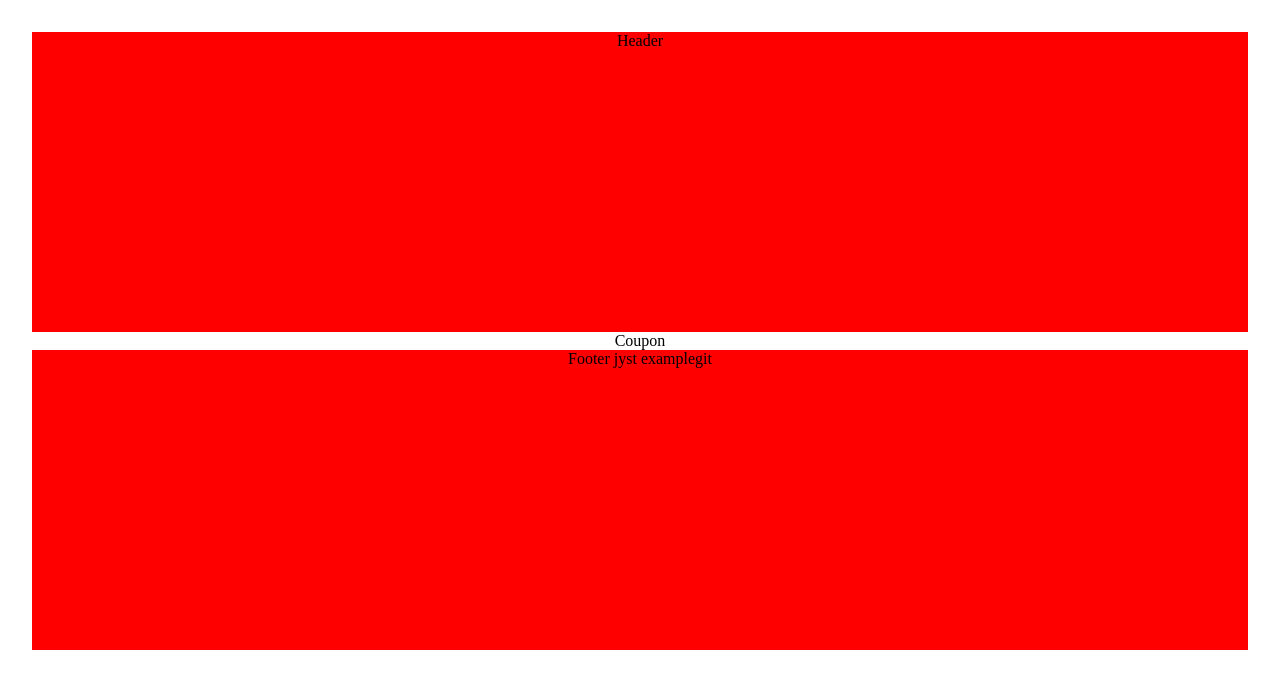
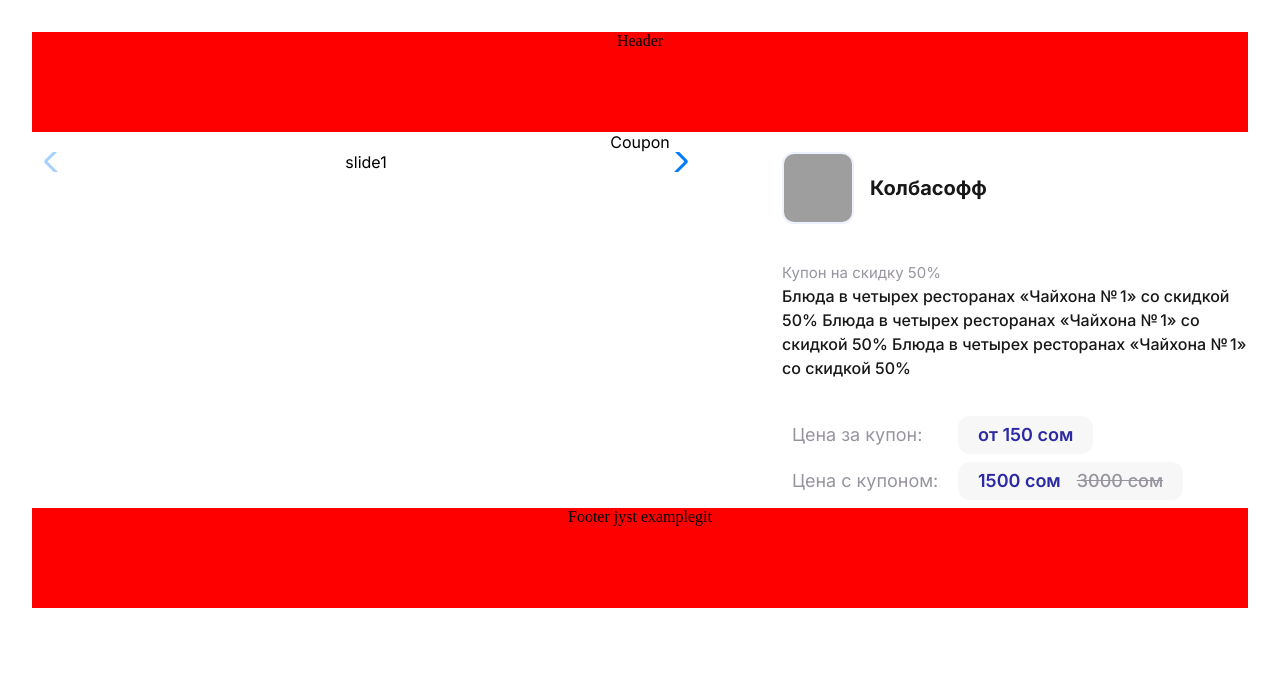
Before and after one commit to aselkk/ZeonBonusMarket, a React (Vite) app: page /coupon/1 in a window 1280 px wide. Shown: the top 688 px of the page. Built offline with nearby package versions, Linux system fonts and the light colour scheme; grey boxes are pictures that could not be loaded.

Commit message:
add coupon page slider

```diff
--- a/package.json
+++ b/package.json
@@ -25,7 +25,8 @@
   "dependencies": {
     "react": "^18.2.0",
     "react-dom": "^18.2.0",
-    "react-router-dom": "^6.3.0"
+    "react-router-dom": "^6.3.0",
+    "swiper": "^8.1.1"
   },
   "devDependencies": {
     "@types/react": "^18.0.15",
--- a/src/app/Footer/styles.module.scss
+++ b/src/app/Footer/styles.module.scss
@@ -1,7 +1,7 @@
 .footer {
     background-color: red;
     width: 100%;
-    height: 300px;
+    height: 100px;
 
 
 }
--- a/src/app/Header/styles.module.scss
+++ b/src/app/Header/styles.module.scss
@@ -1,5 +1,5 @@
 .root {
     background-color: red;
     width: 100%;
-    height: 300px;
+    height: 100px;
 }
--- /dev/null
+++ b/src/pages/Coupon/Carousel/index.tsx
@@ -0,0 +1,24 @@
+import React, {FC} from "react";
+import css from "./styles.module.scss";
+import { Swiper, SwiperSlide } from "swiper/react"
+import "swiper/css";
+import "swiper/css/navigation"
+
+import { Navigation } from 'swiper'
+
+
+export const Carousel: FC = () => {
+    return (
+        <div className={css.root}>
+            <Swiper
+                navigation={true}
+                modules={[Navigation]}
+                observer={true}
+            >
+                <SwiperSlide>slide1</SwiperSlide>
+                <SwiperSlide>slide2</SwiperSlide>
+                <SwiperSlide>slide3</SwiperSlide>
+            </Swiper>
+        </div>
+    );
+};
--- /dev/null
+++ b/src/pages/Coupon/Carousel/styles.module.scss
@@ -0,0 +1,3 @@
+.root {
+    width: 668px;
+}
--- /dev/null
+++ b/src/pages/Coupon/CouponDetails/index.tsx
@@ -0,0 +1,29 @@
+import React, {FC} from "react";
+import css from "./styles.module.scss";
+import { Data } from "../data";
+
+export const CouponDetails: FC = () => {
+    return (
+        <div className={css.root}>
+            <div className={css.logoWrapper}>
+                <img className={css.logo} src={Data.logoUrl} alt="logo" />
+                <h3 className={css.logoTitle}>{Data.name}</h3>
+            </div>
+            <p className={css.sale}>Купон на скидку {Data.sale}%</p>
+            <p className={css.saleDesc}>{Data.description}</p>
+            <div className={css.priceWrap}>
+                <span className={css.priceTitle}>Цена за купон:</span>
+                <span className={css.priceInner}>
+                    <span className={css.priceNew}>от 150 сом</span>
+                </span>
+            </div>
+            <div className={css.priceWrap}>
+                <span className={css.priceTitle}>Цена c купоном:</span>
+                <span className={css.priceInner}>
+                    <span className={css.priceNew}>1500 сом</span>
+                    <span className={css.priceOld}>3000 сом</span>
+                </span>
+            </div>
+        </div>
+    );
+};
--- /dev/null
+++ b/src/pages/Coupon/CouponDetails/styles.module.scss
@@ -0,0 +1,78 @@
+.root {
+    width: 466px;
+    .logoWrapper {
+        display: flex;
+        justify-content: flex-start;
+        align-items: center;
+        .logo {
+            width: 72px;
+            height: 72px;
+            border-radius: 12px;
+            border: 2px solid #EDF1FD;
+        }
+        .logoTitle {
+            font-weight: 700;
+            font-size: 20px;
+            line-height: 24px;
+            color: #171717;
+            margin-left: 16px;
+        }
+    }
+    .sale {
+        margin-top: 38px;
+        font-weight: 400;
+        font-size: 15px;
+        line-height: 22px;
+        color: #98949E;
+        text-align: left;
+    }
+    .saleDesc{
+        color: #181818;
+        font-size: 16px;
+        font-weight: 500;
+        line-height: 24px;
+        text-align: left;
+        margin-bottom: 36px;
+    }
+    .priceWrap{
+        height: 38px;
+        width: 100%;
+        display: flex;
+        justify-content: flex-start;
+        align-items: center;
+        margin-bottom: 8px;
+        margin-left: 10px;
+        .priceTitle{
+            font-weight: 400;
+            font-size: 18px;
+            line-height: 22px;
+            color: #98949E;
+            display: inline-block;
+            width: 166px;
+            height: 100%;
+            text-align: start;
+            padding: 8px 0;
+        }
+        .priceInner {
+            height: 100%;
+            padding: 8px 20px;
+            background: #F7F7F7;
+            border-radius: 12px;
+            display: flex;
+            gap: 16px;
+            .priceNew {
+                font-weight: 600;
+                font-size: 18px;
+                line-height: 22px;
+                color: #2C29A5;
+            }
+            .priceOld {
+                font-weight: 500;
+                font-size: 18px;
+                line-height: 22px;
+                color: #98949E;
+                text-decoration-line: line-through;
+            }
+        }
+    }
+}
--- /dev/null
+++ b/src/pages/Coupon/data.ts
@@ -0,0 +1,9 @@
+
+export const Data = {
+    couponId: 124,
+    name: "Колбасофф",
+    sale: 50,
+    description: "Блюда в четырех ресторанах «Чайхона № 1» со скидкой 50% Блюда в четырех ресторанах «Чайхона № 1» со скидкой 50% Блюда в четырех ресторанах «Чайхона № 1» со скидкой 50%",
+    couponPrice: 150,
+    logoUrl: "https://www.meme-arsenal.com/memes/067694db14d95054a311af7f53e0a443.jpg"
+}
--- a/src/pages/Coupon/index.tsx
+++ b/src/pages/Coupon/index.tsx
@@ -1,10 +1,19 @@
 import React, {FC} from "react";
+import { Carousel } from "./Carousel";
+import { CouponDetails } from "./CouponDetails";
+import css from "./styles.module.scss";
+import {Data} from "./data"
+
 
 
 export const Coupon: FC = () => {
     return (
-        <div>
+        <div className={css.root}>
             Coupon
+            <div className={css.carouselBlock}>
+                <Carousel/>
+                <CouponDetails />
+            </div>
         </div>
     );
 };
--- a/src/pages/Coupon/styles.module.scss
+++ b/src/pages/Coupon/styles.module.scss
@@ -0,0 +1,10 @@
+// TODO: Удалить потом этот импорт
+@import url('https://fonts.googleapis.com/css2?family=Inter:wght@400;500;600;700&display=swap');
+
+.root {
+    font-family: 'Inter', sans-serif;
+    .carouselBlock {
+        display: flex;
+        justify-content: space-between;
+    }
+}
```
Also changed, not shown: 1 other file (tests, documents, lock files or other folders).
